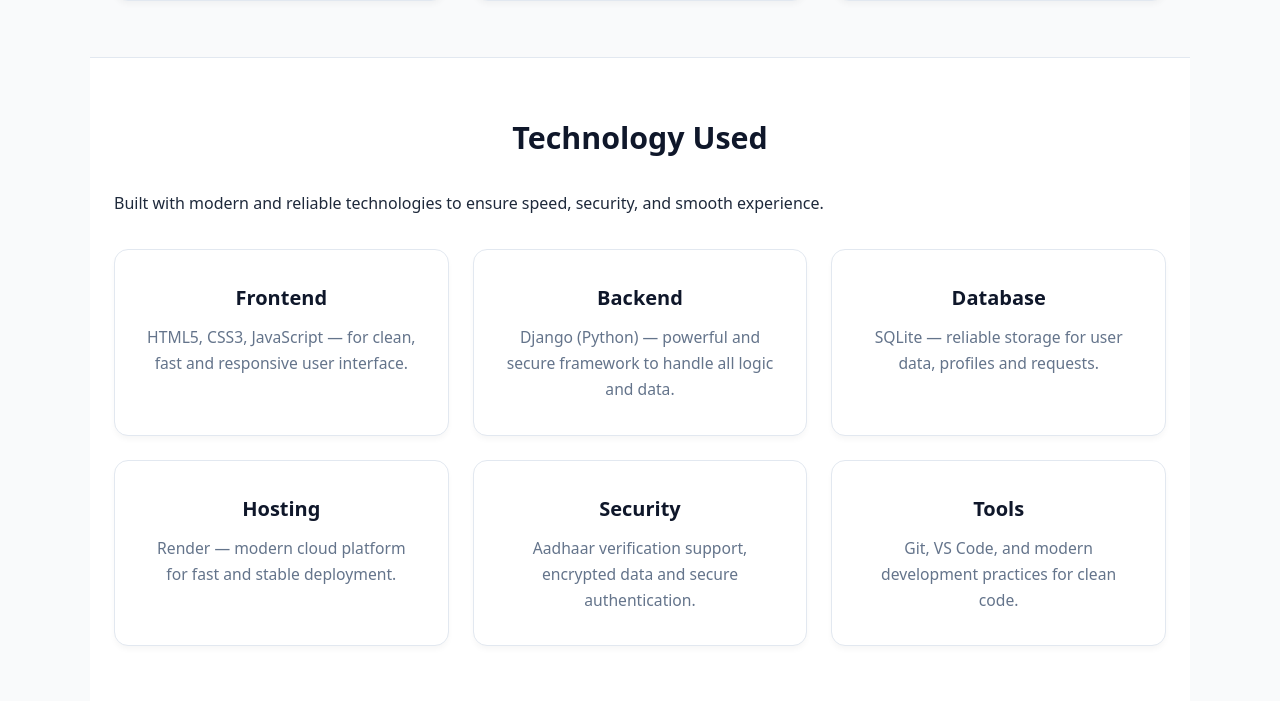
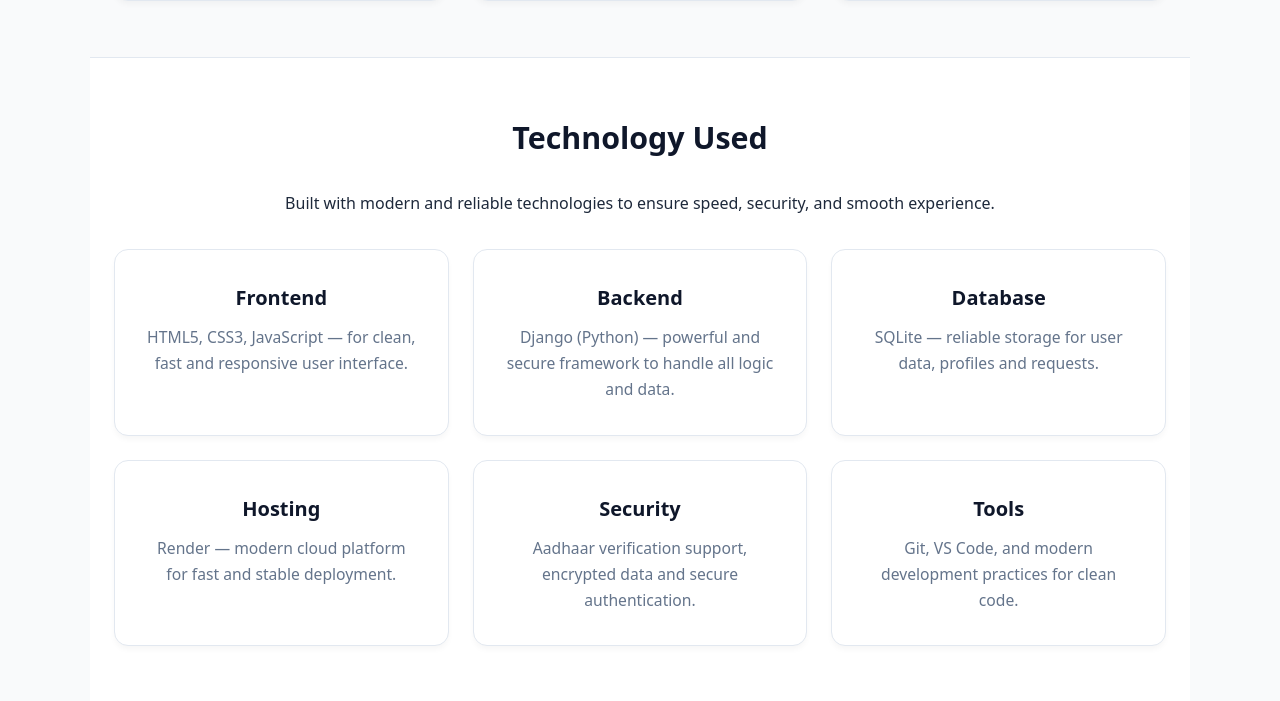
Before and after one commit to SPRandhawa/home-helper-finder, a Django app: page /about/ in a window 1280 px wide. Shown: the part 2615-3316 px from the top of the page. Run offline with Django 5.2, Linux system fonts and the light colour scheme; some libraries are stand-ins or nearby versions.

Commit message:
Update about.html

```diff
--- a/templates/pages/about.html
+++ b/templates/pages/about.html
@@ -387,7 +387,7 @@
  <!-- Technology Used -->
 <section class="section" style="background: white; border-top: 1px solid #e2e8f0;">
   <h2 class="section-title">Technology Used</h2>
-  <p class="section-subtitle">
+  <p class="section-subtitle" style="text-align: center;">
     Built with modern and reliable technologies to ensure speed, security, and smooth experience.
   </p>
 
```
